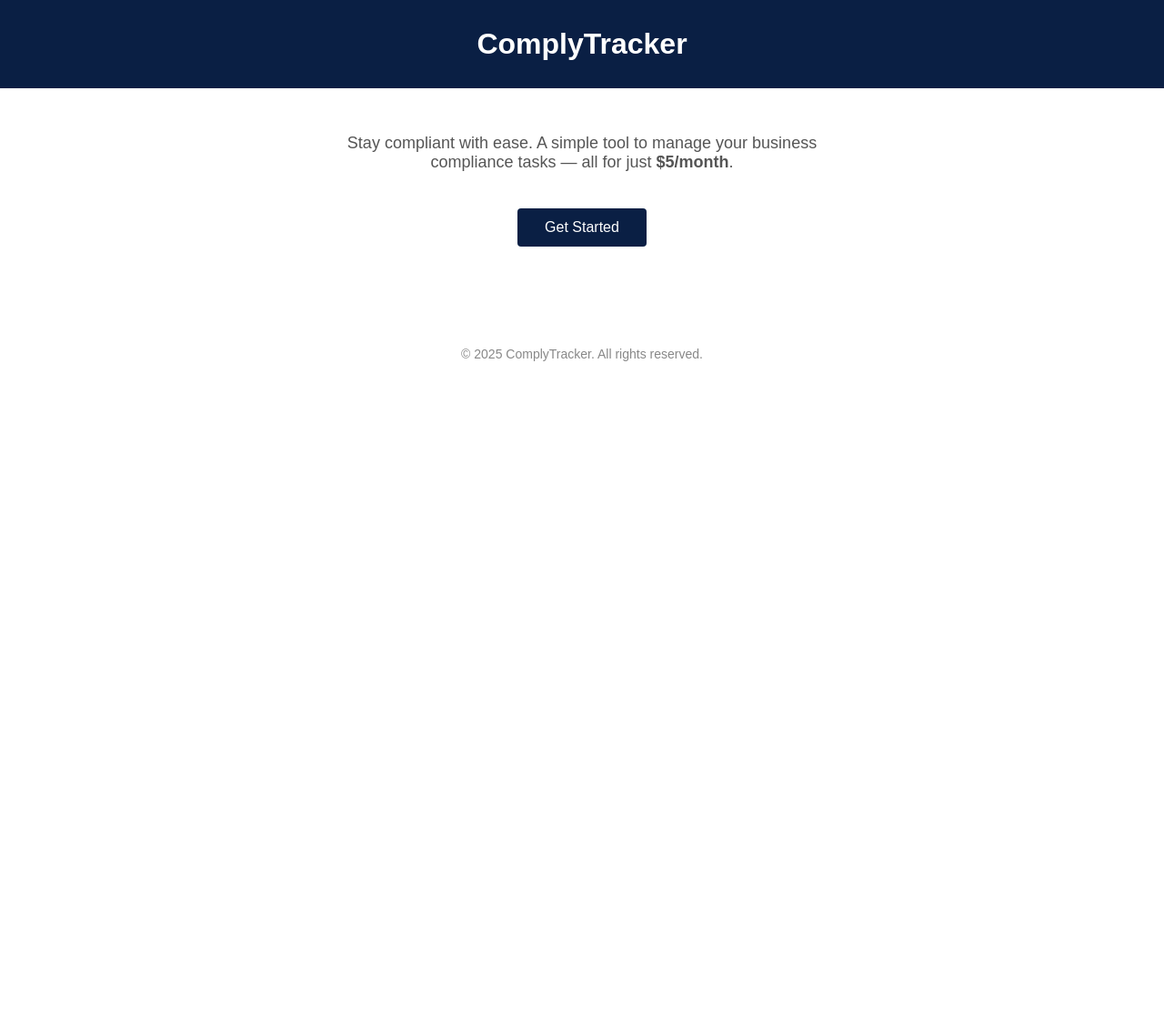
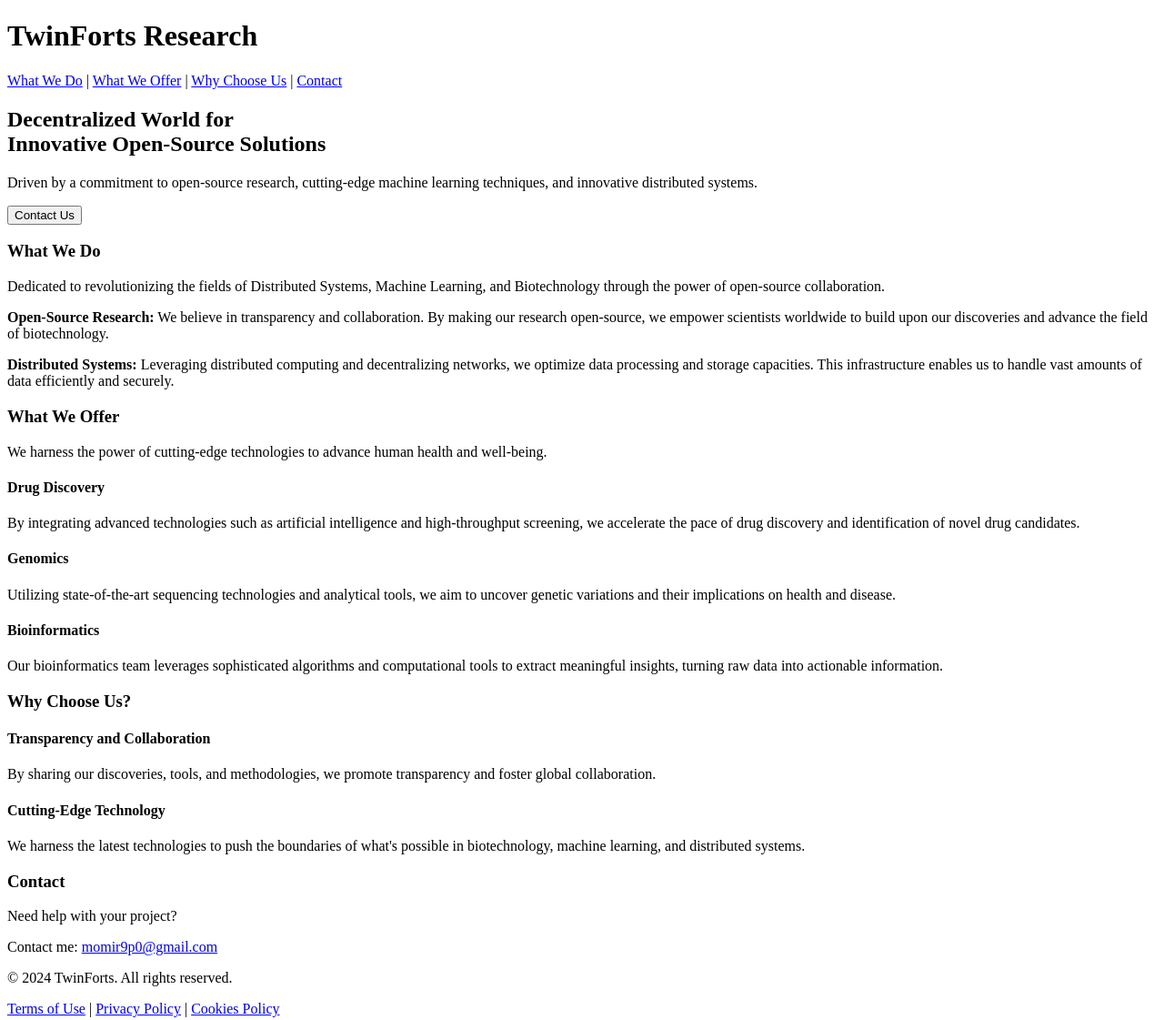
Before and after one commit to ziggyC/complytracker, a plain HTML site: page docs/index.html in a window 1280 px wide. Shown: the whole page at 91% size. Before the commit the page ends 800 px from the top, so only its background shows below. Drawn offline with Linux system fonts and the light colour scheme.

Commit message:
Update index.html

```diff
--- a/docs/index.html
+++ b/docs/index.html
@@ -3,61 +3,79 @@
 <head>
     <meta charset="UTF-8">
     <meta name="viewport" content="width=device-width, initial-scale=1.0">
-    <title>ComplyTracker - Simplify Compliance</title>
-    <style>
-        body {
-            margin: 0;
-            padding: 0;
-            font-family: Arial, sans-serif;
-            background-color: #ffffff;
-            color: #222222;
-            text-align: center;
-        }
-        header {
-            background-color: #0a1f44;  /* Navy */
-            padding: 30px 20px;
-        }
-        header h1 {
-            color: #ffffff;
-            margin: 0;
-            font-size: 32px;
-        }
-        .content {
-            padding: 50px 20px;
-        }
-        .content p {
-            color: #555555;  /* Grey */
-            font-size: 18px;
-            max-width: 600px;
-            margin: 0 auto 20px auto;
-        }
-        .btn {
-            background-color: #0a1f44;  /* Navy */
-            color: #ffffff;
-            padding: 12px 30px;
-            text-decoration: none;
-            border-radius: 4px;
-            font-size: 16px;
-            display: inline-block;
-            margin-top: 20px;
-        }
-        footer {
-            margin-top: 60px;
-            color: #888888;
-            font-size: 14px;
-        }
-    </style>
+    <title>TwinForts - Decentralized World for Innovative Open-Source Solutions</title>
 </head>
 <body>
+    <!-- Header Section -->
     <header>
-        <h1>ComplyTracker</h1>
+        <h1>TwinForts Research</h1>
+        <nav>
+            <a href="#what-we-do">What We Do</a> |
+            <a href="#what-we-offer">What We Offer</a> |
+            <a href="#why-choose-us">Why Choose Us</a> |
+            <a href="#contact">Contact</a>
+        </nav>
     </header>
-    <div class="content">
-        <p>Stay compliant with ease. A simple tool to manage your business compliance tasks — all for just <strong>$5/month</strong>.</p>
-        <a href="https://your-gumroad-link.com" class="btn">Get Started</a>
-    </div>
+
+    <!-- Hero Section -->
+    <section>
+        <h2>Decentralized World for<br>Innovative Open-Source Solutions</h2>
+        <p>Driven by a commitment to open-source research, cutting-edge machine learning techniques, and innovative distributed systems.</p>
+        <a href="#contact"><button>Contact Us</button></a>
+    </section>
+
+    <!-- What We Do Section -->
+    <section id="what-we-do">
+        <h3>What We Do</h3>
+        <p>Dedicated to revolutionizing the fields of Distributed Systems, Machine Learning, and Biotechnology through the power of open-source collaboration.</p>
+        <p><strong>Open-Source Research:</strong> We believe in transparency and collaboration. By making our research open-source, we empower scientists worldwide to build upon our discoveries and advance the field of biotechnology.</p>
+        <p><strong>Distributed Systems:</strong> Leveraging distributed computing and decentralizing networks, we optimize data processing and storage capacities. This infrastructure enables us to handle vast amounts of data efficiently and securely.</p>
+    </section>
+
+    <!-- What We Offer Section -->
+    <section id="what-we-offer">
+        <h3>What We Offer</h3>
+        <p>We harness the power of cutting-edge technologies to advance human health and well-being.</p>
+        <div>
+            <h4>Drug Discovery</h4>
+            <p>By integrating advanced technologies such as artificial intelligence and high-throughput screening, we accelerate the pace of drug discovery and identification of novel drug candidates.</p>
+        </div>
+        <div>
+            <h4>Genomics</h4>
+            <p>Utilizing state-of-the-art sequencing technologies and analytical tools, we aim to uncover genetic variations and their implications on health and disease.</p>
+        </div>
+        <div>
+            <h4>Bioinformatics</h4>
+            <p>Our bioinformatics team leverages sophisticated algorithms and computational tools to extract meaningful insights, turning raw data into actionable information.</p>
+        </div>
+    </section>
+
+    <!-- Why Choose Us Section -->
+    <section id="why-choose-us">
+        <h3>Why Choose Us?</h3>
+        <div>
+            <h4>Transparency and Collaboration</h4>
+            <p>By sharing our discoveries, tools, and methodologies, we promote transparency and foster global collaboration.</p>
+        </div>
+        <div>
+            <h4>Cutting-Edge Technology</h4>
+            <p>We harness the latest technologies to push the boundaries of what's possible in biotechnology, machine learning, and distributed systems.</p>
+        </div>
+    </section>
+
+    <!-- Contact Section -->
+    <section id="contact">
+        <h3>Contact</h3>
+        <p>Need help with your project?</p>
+        <p>Contact me: <a href="mailto:momir9p0@gmail.com">momir9p0@gmail.com</a></p>
+    </section>
+
+    <!-- Footer Section -->
     <footer>
-        © 2025 ComplyTracker. All rights reserved.
+        <p>&copy; 2024 TwinForts. All rights reserved.</p>
+        <a href="#">Terms of Use</a> |
+        <a href="#">Privacy Policy</a> |
+        <a href="#">Cookies Policy</a>
     </footer>
 </body>
 </html>
```
